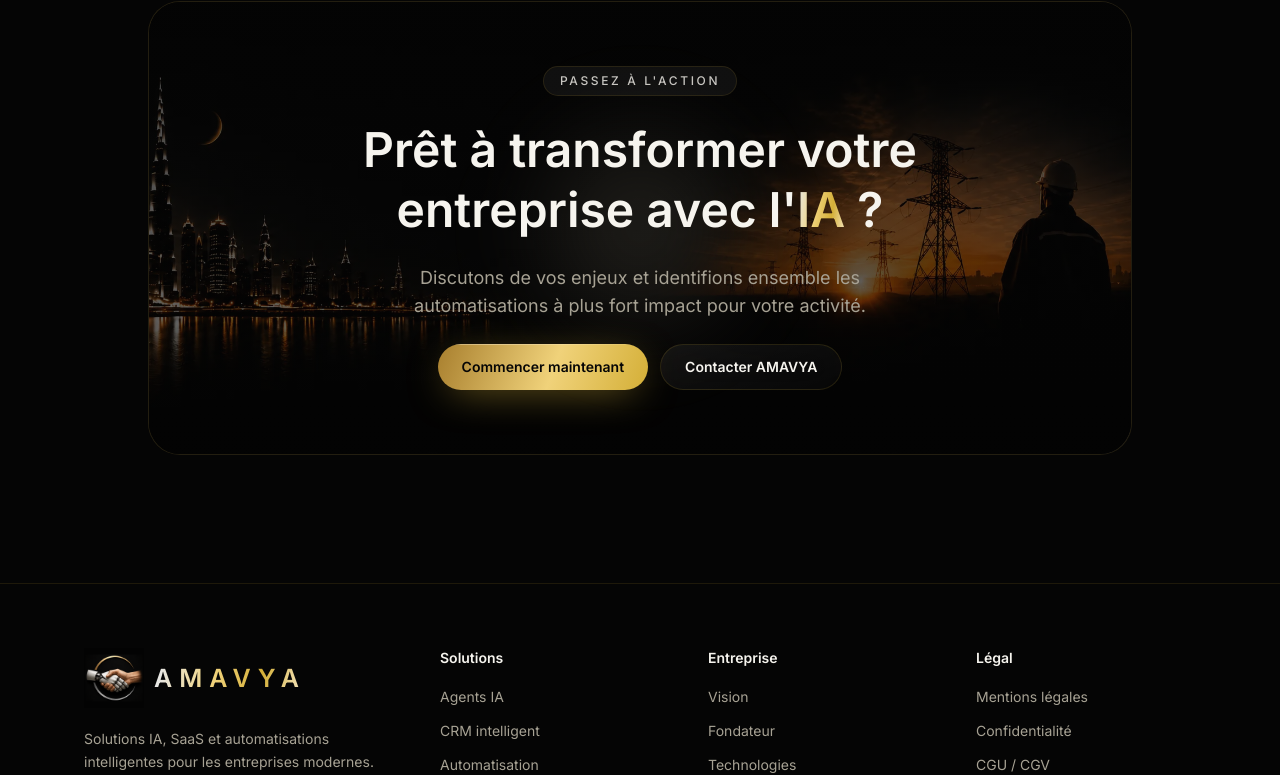
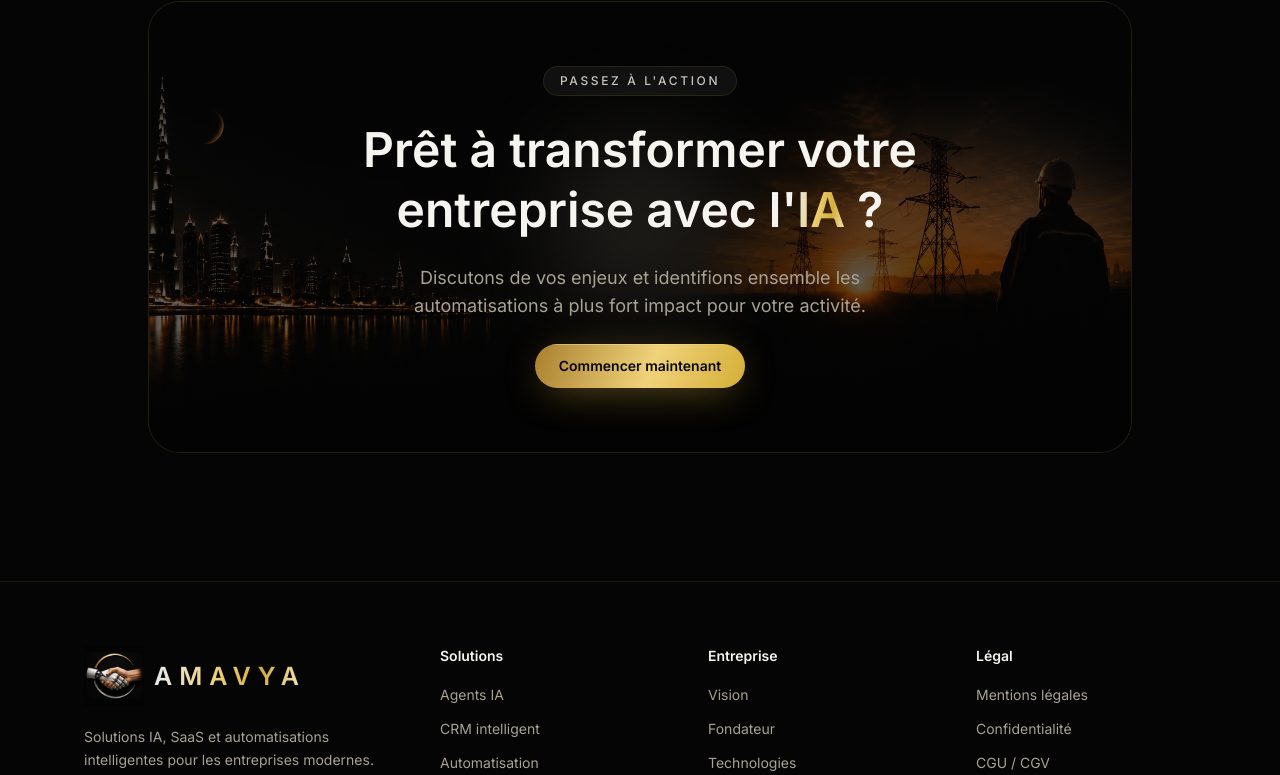
Before and after one commit to bouhleltarek06220-a11y/ARTCOL, a Next.js app in the folder amavya/: page / in a window 1280 px wide. Shown: the part 4059-4834 px from the top of the page. Built offline with nearby package versions, Linux system fonts and the light colour scheme.

Commit message:
refactor(amavya): un seul bouton CTA "Commencer maintenant"
Retire le bouton "Contacter AMAVYA" (doublon, même action #contact).

https://claude.ai/code/session_011ZB887wHk8ZA7STPLqssmn

```diff
--- a/amavya/components/FinalCTA.jsx
+++ b/amavya/components/FinalCTA.jsx
@@ -46,9 +46,6 @@ export default function FinalCTA() {
                 <Button href="#contact" variant="primary">
                   Commencer maintenant
                 </Button>
-                <Button href="#contact" variant="secondary">
-                  Contacter AMAVYA
-                </Button>
               </div>
             </Reveal>
           </div>
```
